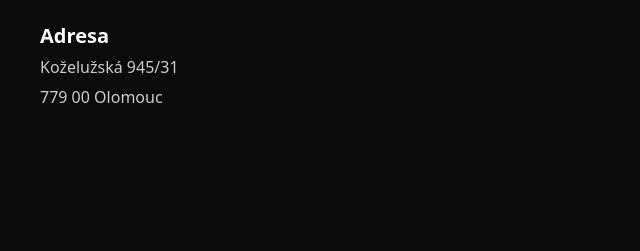
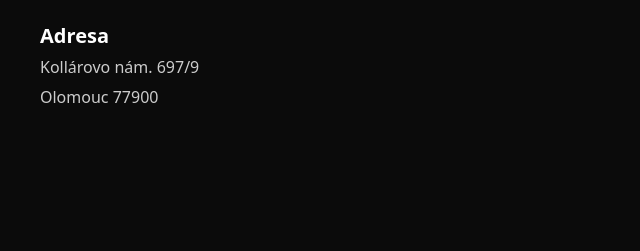
Before and after one commit to puklina/puklinacz, an Eleventy site: page src/index.njk in a window 1280 px wide. Shown: the part 2366-2617 px from the top of the page, 0-640 px from the left. Built offline with nearby package versions, Linux system fonts and the light colour scheme; Eleventy itself is replaced by a stand-in of ours; files that its build step writes are made by us from their sources.

Commit message:
Changed address

```diff
--- a/src/_includes/contact.njk
+++ b/src/_includes/contact.njk
@@ -20,8 +20,8 @@
       <p>
         <strong>Adresa</strong><br>
         <span class="faded" style="font-size:16px;">
-        Koželužská 945/31<br>
-        779 00 Olomouc
+        Kollárovo nám. 697/9<br>
+        Olomouc 77900
       </span></p>
     </div>
     <form name="contact" action="/dekujeme-za-zpravu/" method="POST" data-netlify="true" class="contact-form">
```
Also changed, not shown: public/index.html.
